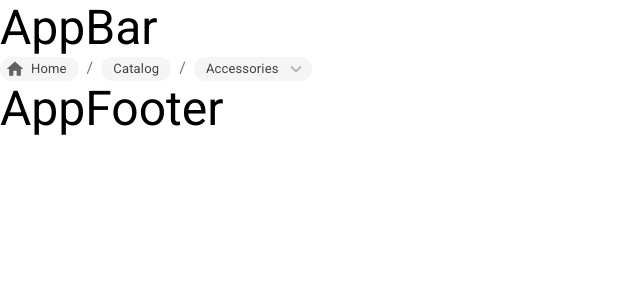
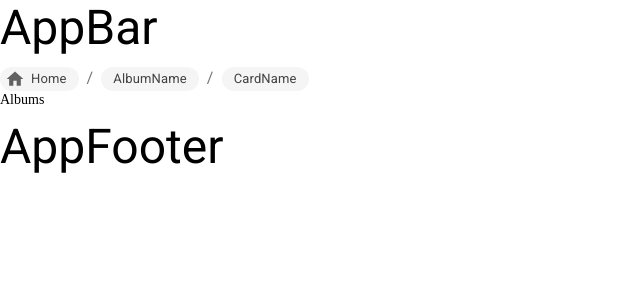
Before and after one commit to vinhqngo5/SEStudyGroupAlbum, a React (Create React App) app: page / in a window 1280 px wide. Shown: the top 300 px of the page, without its empty margins (0-640 px from the left). Built offline with nearby package versions, Linux system fonts and the light colour scheme.

Commit message:
Init App route

```diff
--- a/package.json
+++ b/package.json
@@ -11,6 +11,8 @@
     "node-sass": "4.14.1",
     "react": "^17.0.2",
     "react-dom": "^17.0.2",
+    "react-router": "^5.2.1",
+    "react-router-dom": "^5.3.0",
     "react-scripts": "4.0.3",
     "web-vitals": "^1.0.1"
   },
--- a/src/Album/Album.js
+++ b/src/Album/Album.js
@@ -1,8 +1,16 @@
 import React from "react";
+import { useParams } from "react-router";
 import "./Album.scss";
 
 function Album(props) {
-	return <div>Album</div>;
+	let { AlbumName } = useParams();
+
+	return (
+		<div>
+			<div>Album</div>
+			<h3>AlbumName: {AlbumName}</h3>
+		</div>
+	);
 }
 
 export default Album;
--- /dev/null
+++ b/src/Album/Albums.js
@@ -0,0 +1,8 @@
+import React from "react";
+import "./Albums.scss";
+
+function Albums(props) {
+	return <div>Albums</div>;
+}
+
+export default Albums;
--- a/src/Board/Board.js
+++ b/src/Board/Board.js
@@ -1,55 +1,47 @@
 import React from "react";
-import {
-	Breadcrumbs,
-	Chip,
-	emphasize,
-	Typography,
-	withStyles,
-} from "@material-ui/core";
+import { Breadcrumbs } from "@material-ui/core";
 import { Home, ExpandMore } from "@material-ui/icons";
 import "./Board.scss";
-
-const StyledBreadcrumb = withStyles((theme) => ({
-	root: {
-		backgroundColor: theme.palette.grey[100],
-		height: theme.spacing(3),
-		color: theme.palette.grey[800],
-		fontWeight: theme.typography.fontWeightRegular,
-		"&:hover, &:focus": {
-			backgroundColor: theme.palette.grey[300],
-		},
-		"&:active": {
-			boxShadow: theme.shadows[1],
-			backgroundColor: emphasize(theme.palette.grey[300], 0.12),
-		},
-	},
-}))(Chip);
+import { BrowserRouter as Router, Switch, Route, Link } from "react-router-dom";
+import Album from "Album/Album";
+import Card from "Card/Card";
+import Albums from "Album/Albums";
+import StyledBreadcrumbLink from "Common/StyledBreadcrumbLink";
 
 function Board(props) {
 	const handleClick = () => {};
 	return (
 		<div className="bht-album-board">
+			<Router>
 				<Breadcrumbs aria-label="breadcrumb">
-				<StyledBreadcrumb
+					<StyledBreadcrumbLink
 						component="a"
-					href="#"
+						to="/"
 						label="Home"
 						icon={<Home fontSize="small" />}
 						onClick={handleClick}
 					/>
-				<StyledBreadcrumb
+					<StyledBreadcrumbLink
 						component="a"
-					href="#"
-					label="Catalog"
+						to="/album"
+						label="AlbumName"
 						onClick={handleClick}
 					/>
-				<StyledBreadcrumb
-					label="Accessories"
+					<StyledBreadcrumbLink
+						to="/album/card"
+						label="CardName"
 						deleteIcon={<ExpandMore />}
 						onClick={handleClick}
 						onDelete={handleClick}
 					/>
 				</Breadcrumbs>
+
+				<Switch>
+					<Route path="/:AlbumName/:CardName" children={<Card />} />
+					<Route path="/:AlbumName" children={<Album />} />
+					<Route path="/" children={<Albums />} />
+				</Switch>
+			</Router>
 		</div>
 	);
 }
--- a/src/Board/Board.scss
+++ b/src/Board/Board.scss
@@ -1 +1,5 @@
 @import "_settings.scss";
+
+.bht-album-board {
+	margin: 10px auto;
+}
--- a/src/Card/Card.js
+++ b/src/Card/Card.js
@@ -1,8 +1,16 @@
 import React from "react";
+import { useParams } from "react-router";
 import "./Card.scss";
 
 function Card(props) {
-	return <div>Card</div>;
+	let { AlbumName, CardName } = useParams();
 
+	return (
+		<div>
+			<div>Album</div>
+			<h3>AlbumName: {AlbumName}</h3>
+			<h3>CardName: {CardName}</h3>
+		</div>
+	);
 }
 export default Card;
--- /dev/null
+++ b/src/Common/StyledBreadcrumbLink.js
@@ -0,0 +1,31 @@
+import { Chip, emphasize, withStyles } from "@material-ui/core";
+import { Link } from "react-router-dom";
+const StyledBreadcrumb = withStyles((theme) => ({
+	root: {
+		backgroundColor: theme.palette.grey[100],
+		height: theme.spacing(3),
+		color: theme.palette.grey[800],
+		fontWeight: theme.typography.fontWeightRegular,
+		"&:hover, &:focus": {
+			backgroundColor: theme.palette.grey[300],
+		},
+		"&:active": {
+			boxShadow: theme.shadows[1],
+			backgroundColor: emphasize(theme.palette.grey[300], 0.12),
+		},
+	},
+}))(Chip);
+
+export default function StyledBreadcrumbLink(props) {
+	const { to, label, icon } = props;
+	return (
+		<Link
+			style={{
+				textDecoration: "none",
+			}}
+			to={to}
+		>
+			<StyledBreadcrumb component="a" label={label} icon={icon} />
+		</Link>
+	);
+}
```
Also changed, not shown: src/Album/Albums.scss (added), 1 other file (tests, documents, lock files or other folders). Lines whose indentation alone changed are shown as unchanged.
